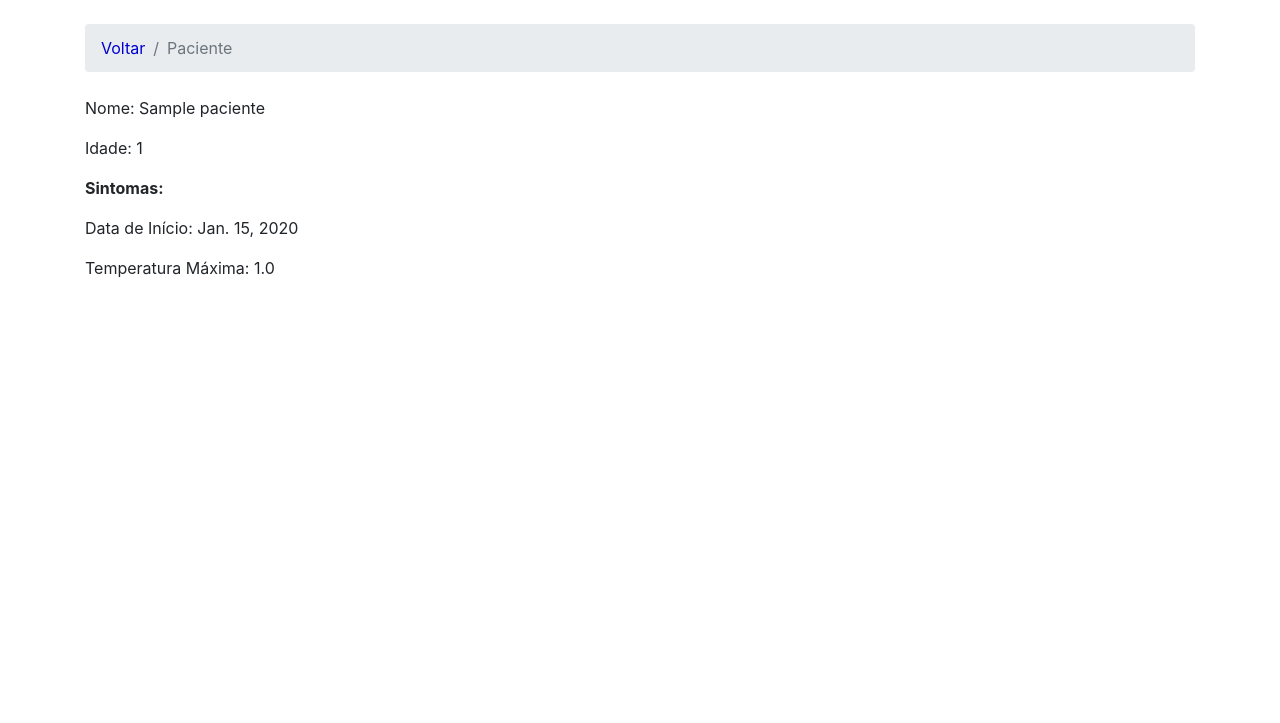
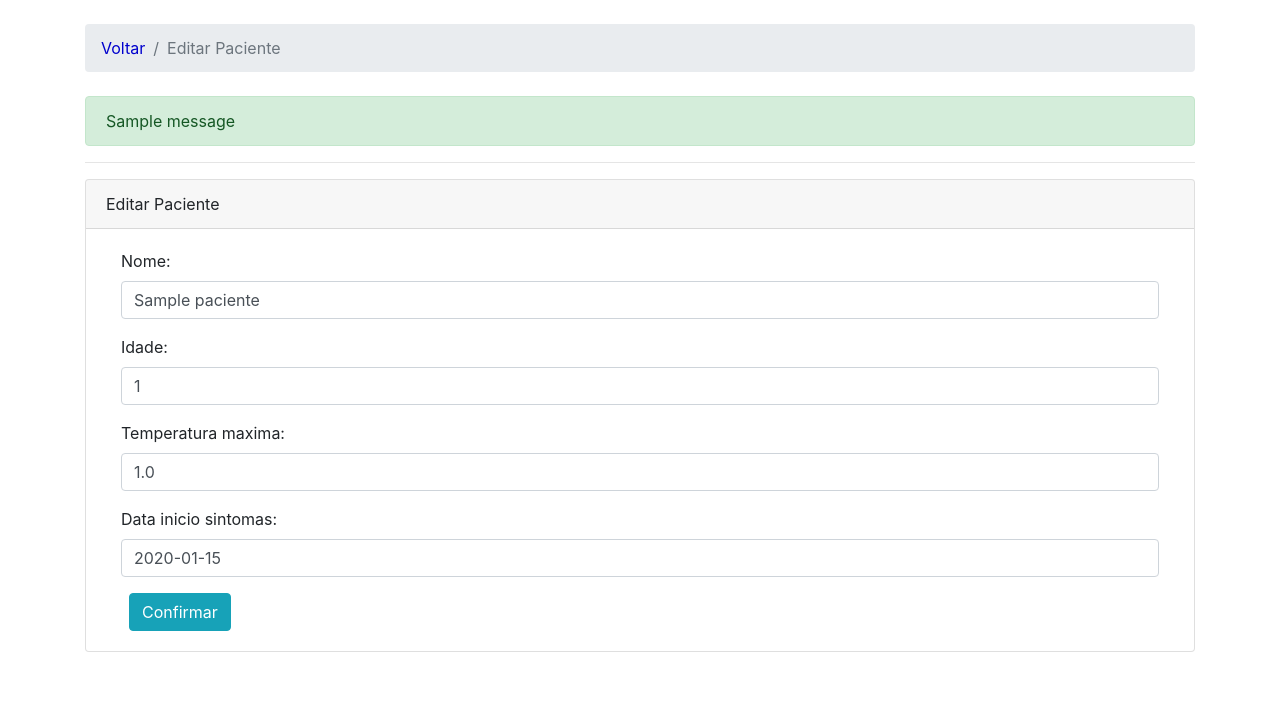
Before and after one commit to anapschuch/Covid19-Website, a Django app: page /pacientes/1/ in a window 1280 px wide. Shown: the part 56-779 px from the top of the page. Run offline with Django 3.2, Linux system fonts and the light colour scheme; a user stored in the database is signed in; tables that the repository leaves empty hold one stand-in row (values such as "Sample post"); one stand-in notice (Sample message) is shown; some libraries are stand-ins or nearby versions.

Commit message:
Edição pacientes

```diff
--- a/pacientes/forms.py
+++ b/pacientes/forms.py
@@ -1,8 +1,8 @@
 from django import forms
 from .models import Paciente
 
+
 class InsertPatient(forms.ModelForm):
-
     class Meta:
         model = Paciente
         fields = ('nome', 'idade', 'temperatura_maxima', 'data_inicio_sintomas')
--- a/pacientes/views.py
+++ b/pacientes/views.py
@@ -2,6 +2,7 @@ from django.shortcuts import render, get_object_or_404, redirect
 from django.contrib.auth.decorators import login_required
 from .models import Paciente
 from .forms import InsertPatient
+from django.contrib import messages
 from django.core.paginator import Paginator, EmptyPage, PageNotAnInteger
 
 
@@ -40,18 +41,28 @@ def about(request):
 def home_logged(request):
     return render(request, 'home-logged-user.html')
 
+
 @login_required
 def patient_insertion(request):
     if request.method == 'POST':
         form = InsertPatient(request.POST)
         if form.is_valid():
             form.save()
+            messages.success(request, f'Paciente inserido com sucesso!')
             return redirect('patient_insertion')
     else:
         form = InsertPatient()
     return render(request, 'patient_new.html', {'form': form})
 
+
 @login_required
 def patient_description(request, pk):
-    pacientes = get_object_or_404(Paciente, pk=pk)
-    return render(request, 'patient.html', {'pacientes': pacientes})
+    paciente = get_object_or_404(Paciente, pk=pk)
+    if request.method == 'POST':
+        patient_form = InsertPatient(request.POST, instance=paciente)
+        if patient_form.is_valid():
+            patient_form.save()
+            messages.success(request, f'Paciente editado com sucesso!')
+    else:
+        patient_form = InsertPatient(instance=paciente)
+    return render(request, 'patient.html', {'form': patient_form})
--- a/templates/home-logged-user.html
+++ b/templates/home-logged-user.html
@@ -12,10 +12,10 @@
               <div class="card-header">
                 Visualizar Dados
               </div>
-            <img class="card-img-top" src="{% static "grafico2.png" %}">
+            <img class="card-img-top" src="{% static "grafico2.png" %}" style="margin-top: 35px">
             <div class="card-body">
                 <center>
-                    <a href="{% url 'query_data' %}" type="button" class="btn btn-secondary ml-2">Consultar</a>
+                    <a href="{% url 'query_data' %}" type="button" class="btn btn-secondary ml-2" style="margin-top: 35px">Consultar</a>
                 </center>
             </div>
         </div>
@@ -35,7 +35,7 @@
             <div class="card-header">
                 Conta
             </div>
-            <img class="card-img-center" src="{% static "conta3.png" %}" height="250px" width="250px" style="margin-top: 70px; margin-left: 60px">
+            <img class="card-img-center" src="{% static "conta3.png" %}" height="250px" width="250px" style="margin-top: 70px; margin-left: 50px">
             <div class="card-body" style="margin-top: 30px">
                 <center>
                     <a href="{% url 'conta' %}" type="button" class="btn btn-secondary ml-2">Minha Conta</a>
--- a/templates/patient.html
+++ b/templates/patient.html
@@ -1,18 +1,64 @@
 {% extends 'base.html' %}
-
-{% block title %}
-  {{ patients.name }} - {{ block.super }}
-{% endblock %}
+{% load widget_tweaks %}
 
 {% block breadcrumb %}
-    <li class="breadcrumb-item"><a href="{% url 'patient_edit' %}" style="color:mediumblue">Voltar</a></li>
-    <li class="breadcrumb-item active">Paciente</li>
+  <li class="breadcrumb-item"><a href="{% url 'patient_edit' %}" style="color:mediumblue">Voltar</a></li>
+  <li class="breadcrumb-item active">Editar Paciente</li>
 {% endblock %}
 
 {% block content %}
-    <p>Nome: {{ pacientes.nome}}</p>
-    <p>Idade: {{ pacientes.idade }}</p>
-    <p><b>Sintomas:</b></p>
-    <p>Data de Início: {{ pacientes.data_inicio_sintomas }}</p>
-    <p>Temperatura Máxima: {{ pacientes.temperatura_maxima }}</p>
+    {% if messages %}
+        <div class="alert alert-success" role="alert">
+            {% for message in messages %}
+                {{ message }}
+            {% endfor %}
+        </div>
+    {% endif %}
+    {% if form.errors %}
+        <br>
+        {% for field in form %}
+            {% if field.errors %}
+                <div class="alert alert-danger">
+                   {{ field.errors }}
+                </div>
+            {% endif %}
+        {% endfor %}
+        {% for error in form.non_field_errors %}
+            <div class="alert alert-danger">
+                {{ error}}
+            </div>
+        {% endfor %}
+    {% endif %}
+
+    <hr>
+    <div class="card">
+        <div class="card-header">
+            Editar Paciente
+        </div>
+        <div class="card-body">
+            <div class="container">
+
+                <form method="post">
+                    {% csrf_token %}
+
+                    {% for field in form %}
+                        <div class="form-group">
+                            {{ field.label_tag }}
+                            {% render_field field class="form-control" %}
+                            {% if field.help_text %}
+                                <small class="form-text text-muted">
+                                    {{ field.help_text }}
+                                </small>
+                            {% endif %}
+                        </div>
+                    {% endfor %}
+
+                    <button type="submit" class="btn btn-info ml-2">Confirmar</button>
+                </form>
+            </div>
+        </div>
+    </div>
+    <br>
+    <br>
+    <br>
 {% endblock %}
```
Also changed, not shown: templates/patient_new.html (+11 -4 lines), static/grafico2.png.
